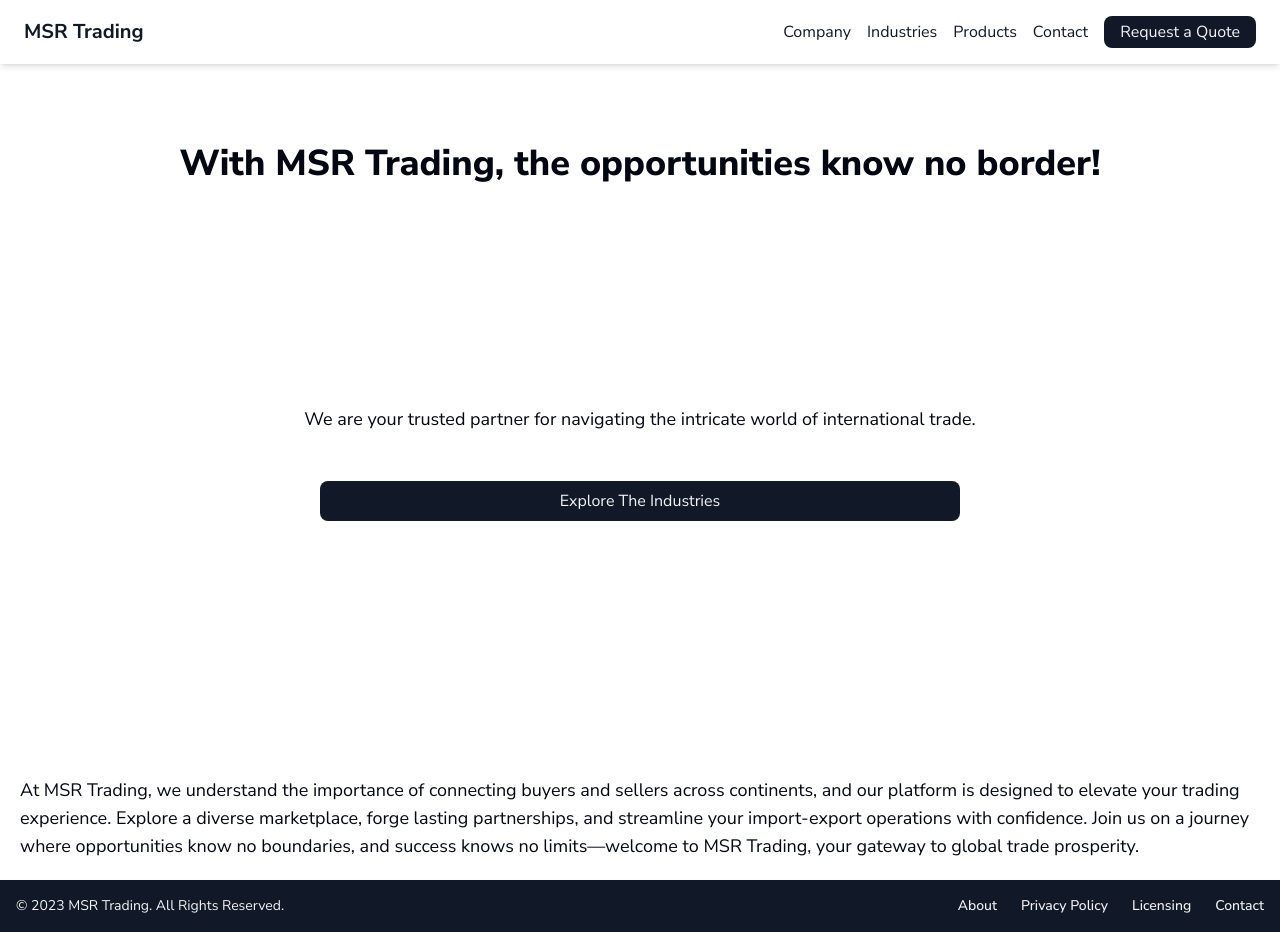
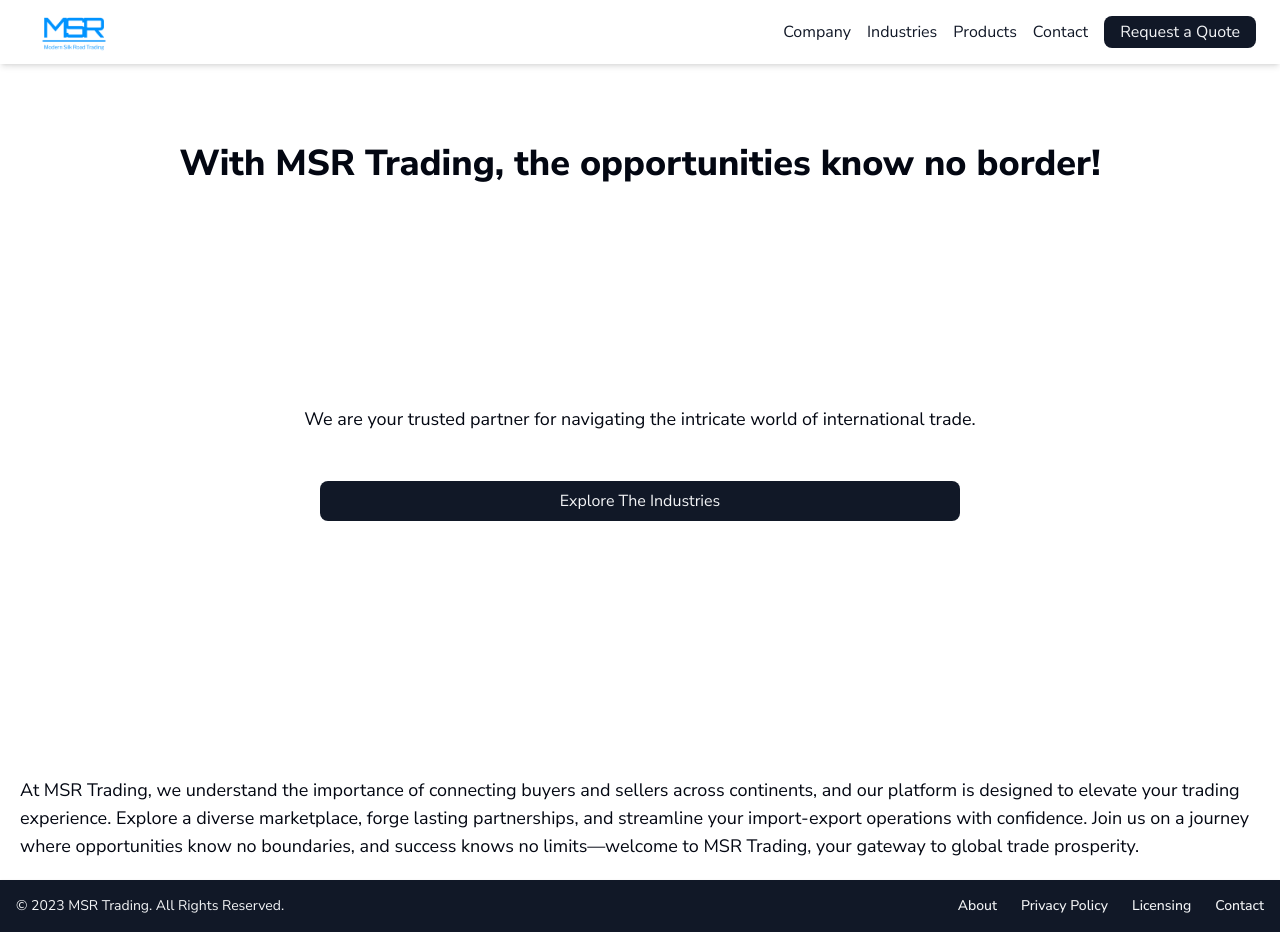
Before and after one commit to musaakhmed/msr-trading, a Next.js app: page / in a window 1280 px wide. Built offline with nearby package versions, Linux system fonts and the light colour scheme.

Commit message:
style: changed logo to MSR

```diff
--- a/src/components/ui/Header/Header.tsx
+++ b/src/components/ui/Header/Header.tsx
@@ -4,6 +4,7 @@ import Link from 'next/link';
 import { useState } from 'react';
 import NavBar from './NavBar';
 import { HamBox } from './HamBox';
+import Image from 'next/image';
 
 const variants = {
 	initial: {
@@ -40,7 +41,12 @@ export default function NavMenu() {
 				className="text-xl font-bold text-primary"
 				onClick={() => setIsOpen(false)}
 			>
-				MSR Trading
+				<Image
+					src="/assets/images/logo/logo.png"
+					width={100}
+					height={100}
+					alt="logo"
+				/>
 			</Link>
 			<div className="transition-all duration-200 ease-in">
 				<motion.div
```
